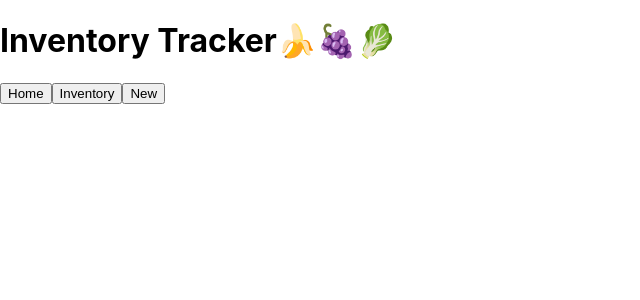
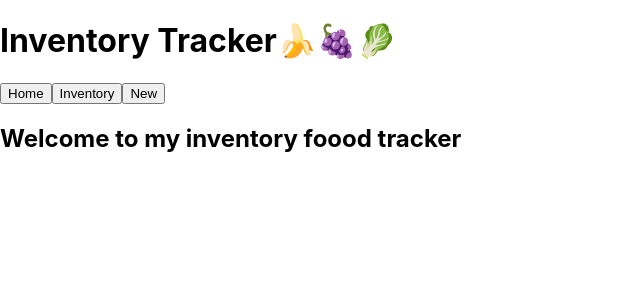
Before and after one commit to Arockne/inventory-tracker, a React (Create React App) app: page / in a window 1280 px wide. Shown: the top 300 px of the page, without its empty margins (0-640 px from the left). Built offline with nearby package versions, Linux system fonts and the light colour scheme.

Commit message:
Implement Home component

```diff
--- a/src/components/App.js
+++ b/src/components/App.js
@@ -25,6 +25,14 @@ function Navbar() {
   )
 }
 
+function Home() {
+  return (
+    <div>
+      <h2>Welcome to my inventory foood tracker</h2>
+    </div>
+  )
+}
+
 function App() {
   return (
     <div className="App">
@@ -38,6 +46,7 @@ function App() {
       }
       <Header />
       <Navbar />
+      <Home />
     </div>
   );
 }
```
